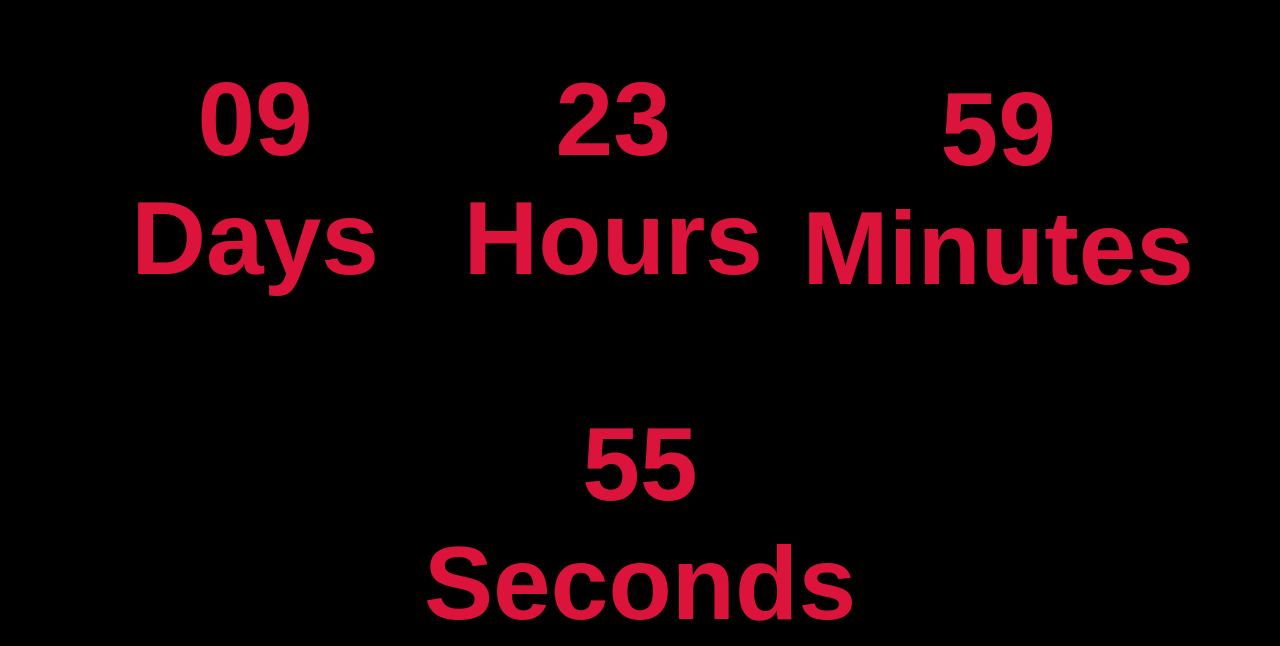
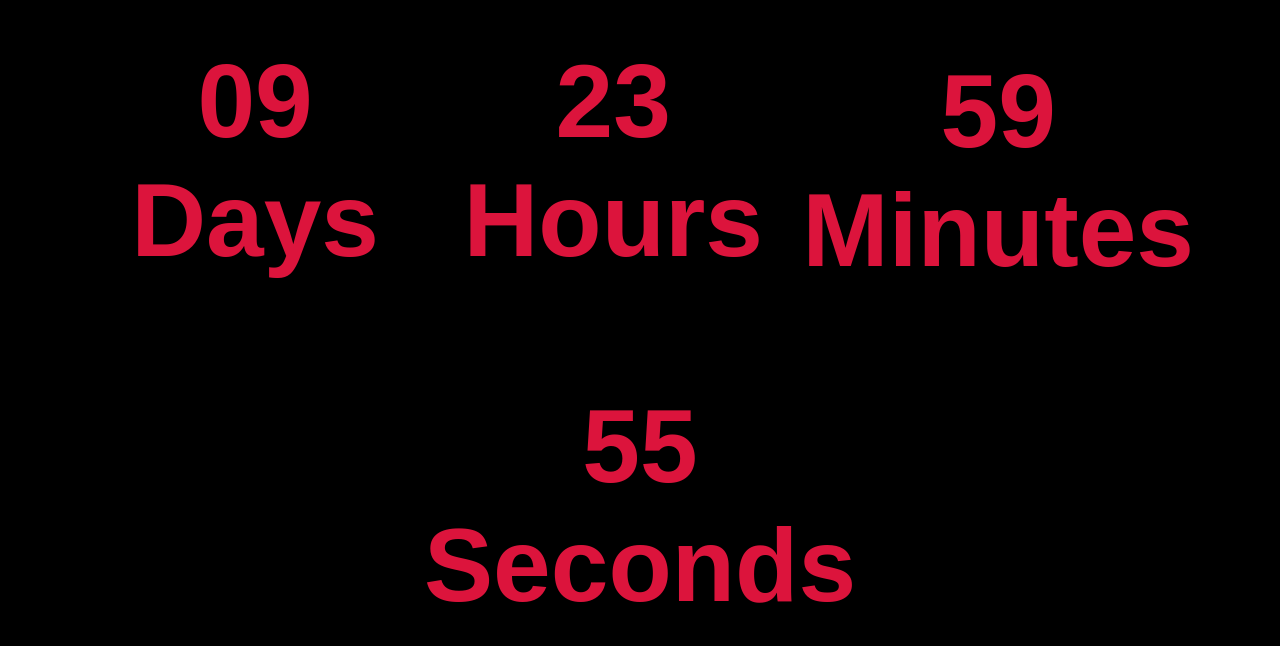
Before and after one commit to Randomgithubpagesstuff/Randomgithubpagesstuff.github.io, a plain HTML site: page Countdown/indexnodirect.html in a window 1280 px wide. Shown: the part 295-941 px from the top of the page. Drawn offline with Linux system fonts and the light colour scheme.

Commit message:
Update indexnodirect.html

```diff
--- a/Countdown/indexnodirect.html
+++ b/Countdown/indexnodirect.html
@@ -17,7 +17,7 @@ body {
 <body>
 	<div class="container">
 		</div>
-<p><br /><br /><br /><br /><br /><br /><br /><br /></p><p><br /><br /><br /><br /><br /><br /></p><p></p>
+<p><br /><br /><br /><br /><br /><br /><br /><br /></p><p><br /><br /><br /><br /><br /></p><p></p>
 	</div>
 	</div>
 	</div>
```
